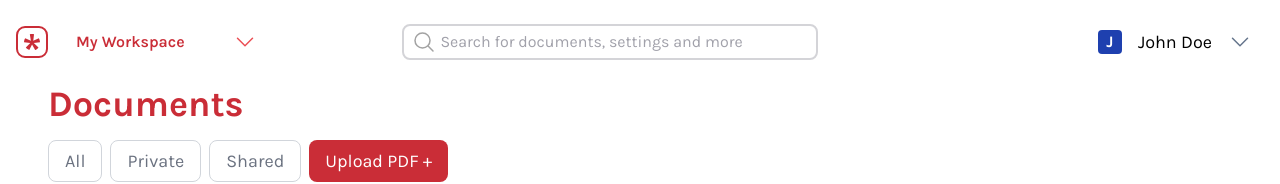
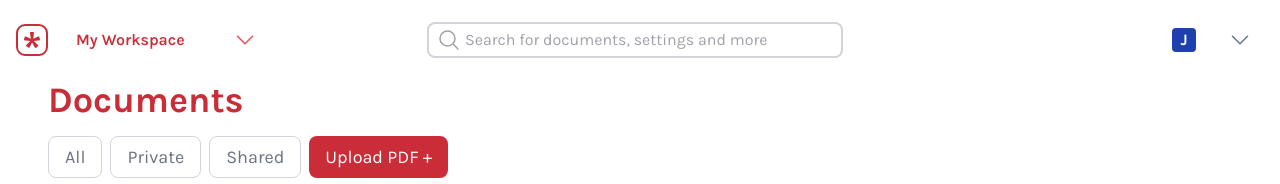
Before and after one commit to mjakeman/anno-pdf, a React (Vite) app in the folder frontend/: page /project-group-fearless-foxes/dash in a window 1280 px wide. Shown: the top 184 px of the page. Built offline with nearby package versions, Linux system fonts and the light colour scheme; no server answers; a web font is replaced by a local one.

Commit message:
PDF-64 - use AuthContext to see if user is logged in and retrieve user details

```diff
--- a/frontend/src/components/app/dashboard/header/DashboardHeader.tsx
+++ b/frontend/src/components/app/dashboard/header/DashboardHeader.tsx
@@ -1,11 +1,12 @@
 import CommandMenuButton from "./commandmenu/CommandMenuButton";
-import React, {useState} from "react";
+import React, {useContext, useState} from "react";
 import Logo from "../../../Logo";
 import {ChevronDownIcon, Cog6ToothIcon, MoonIcon, SunIcon} from "@heroicons/react/24/solid";
 import ProfileBubble, {ProfileBubbleSizes} from "../../../ProfileBubble";
 import {Link} from "react-router-dom";
 import ProfileDropdown from "./ProfileDropdown";
 import SettingModal from "../../setting/SettingModal";
+import {AuthContext} from "../../../../AuthContextProvider";
 
 interface DashboardHeaderProps {
     onCommandMenuClicked: (params: any) => any,
@@ -16,6 +17,8 @@ export default function DashboardHeader({  onCommandMenuClicked } : DashboardHea
     const [showProfileDropdown, setShowProfileDropdown] = useState(false);
 
     const [isSettingModalOpen, setIsSettingModalOpen] = useState(false);
+
+    const user = useContext(AuthContext);
 
     return (
         <header className="p-4 flex flex-row items-center justify-between dark:bg-anno-space-900">
@@ -36,7 +39,7 @@ export default function DashboardHeader({  onCommandMenuClicked } : DashboardHea
                     <div className="grid place-items-center rounded text-white font-bold w-6 h-6 bg-blue-800">
                         J
                     </div>
-                    <span className="text-lg text-black dark:text-white">John Doe</span>
+                    <span className="text-lg text-black dark:text-white">{user?.displayName}</span>
                     <ChevronDownIcon className="text-slate-500 dark:text-white w-6 h-6" />
                 </button>
                 {showProfileDropdown &&
--- a/frontend/src/components/app/dashboard/header/ProfileDropdown.tsx
+++ b/frontend/src/components/app/dashboard/header/ProfileDropdown.tsx
@@ -6,6 +6,7 @@ import useLocalStorage from "../../../../hooks/useLocalStorage";
 import {DarkModeContext} from "../../../../App";
 import SettingModal from "../../setting/SettingModal";
 import Modal from "../../../Modal";
+import {AuthContext} from "../../../../AuthContextProvider";
 
 interface ProfileDropdownProps {
     onOutsideClick: (params: any) => any,
@@ -19,6 +20,8 @@ export default function ProfileDropdown({ onOutsideClick, onAccountSettingsClick
     const [isDarkMode, setIsDarkMode] = useContext(DarkModeContext);
 
     useDetectOutsideClick(profileDropdownRef, onOutsideClick)
+
+    const user = useContext(AuthContext);
 
     function turnOnDarkMode() {
         if (!isDarkMode) {
@@ -41,8 +44,8 @@ export default function ProfileDropdown({ onOutsideClick, onAccountSettingsClick
                     J
                 </div>
                 <div className="flex flex-col">
-                    <span className="text-xl dark:text-white">John Doe</span>
-                    <span className="text-sm text-neutral-400 dark:text-white">johndoe@gmail.com</span>
+                    <span className="text-xl dark:text-white">{user?.displayName}</span>
+                    <span className="text-sm text-neutral-400 dark:text-white">{user?.email}</span>
                 </div>
             </div>
             <div onClick={()=>openSettingModal()} className="flex flex-row gap-4 px-4 py-2 transition-colors hover:bg-gray-100 dark:hover:bg-anno-space-800 rounded-xl">
--- a/frontend/src/components/public/pages/Login.tsx
+++ b/frontend/src/components/public/pages/Login.tsx
@@ -11,7 +11,7 @@ export default function Login() {
     const [email, setEmail] = useState('')
     const [password, setPassword] = useState('')
 
-    const [signInWithGoogle] = useSignInWithGoogle(auth)
+    const [signInWithGoogle, googleUser] = useSignInWithGoogle(auth)
     const [signInWithEmailAndPassword, user, loading, error] = useSignInWithEmailAndPassword(auth)
 
     const navigate = useNavigate();
@@ -19,7 +19,10 @@ export default function Login() {
     async function handleSignInWithGoogle() {
         try {
             await signInWithGoogle();
-            navigate("/project-group-fearless-foxes/dash");
+
+            if (googleUser) {
+                navigate("/project-group-fearless-foxes/dash");
+            }
         } catch (error) {
             console.error(error);
         }
@@ -28,12 +31,6 @@ export default function Login() {
     async function handleSignInWithEmailandPassword() {
         try {
             await signInWithEmailAndPassword(email, password);
-            if (loading) {
-                console.log('Loading...')
-            }
-            if (user) {
-                console.log(user.user.displayName)
-            }
 
             var loginJsonData = {
                 "name" : user?.user.displayName,
@@ -46,7 +43,9 @@ export default function Login() {
                 .then(response => console.log(response.text()))
                 .catch(error => console.error(error))
 
-            navigate("project-group-fearless-foxes/dash");
+            if (user) {
+                navigate("project-group-fearless-foxes/dash");
+            }
         } catch (error) {
             console.error(error);
         }
```
